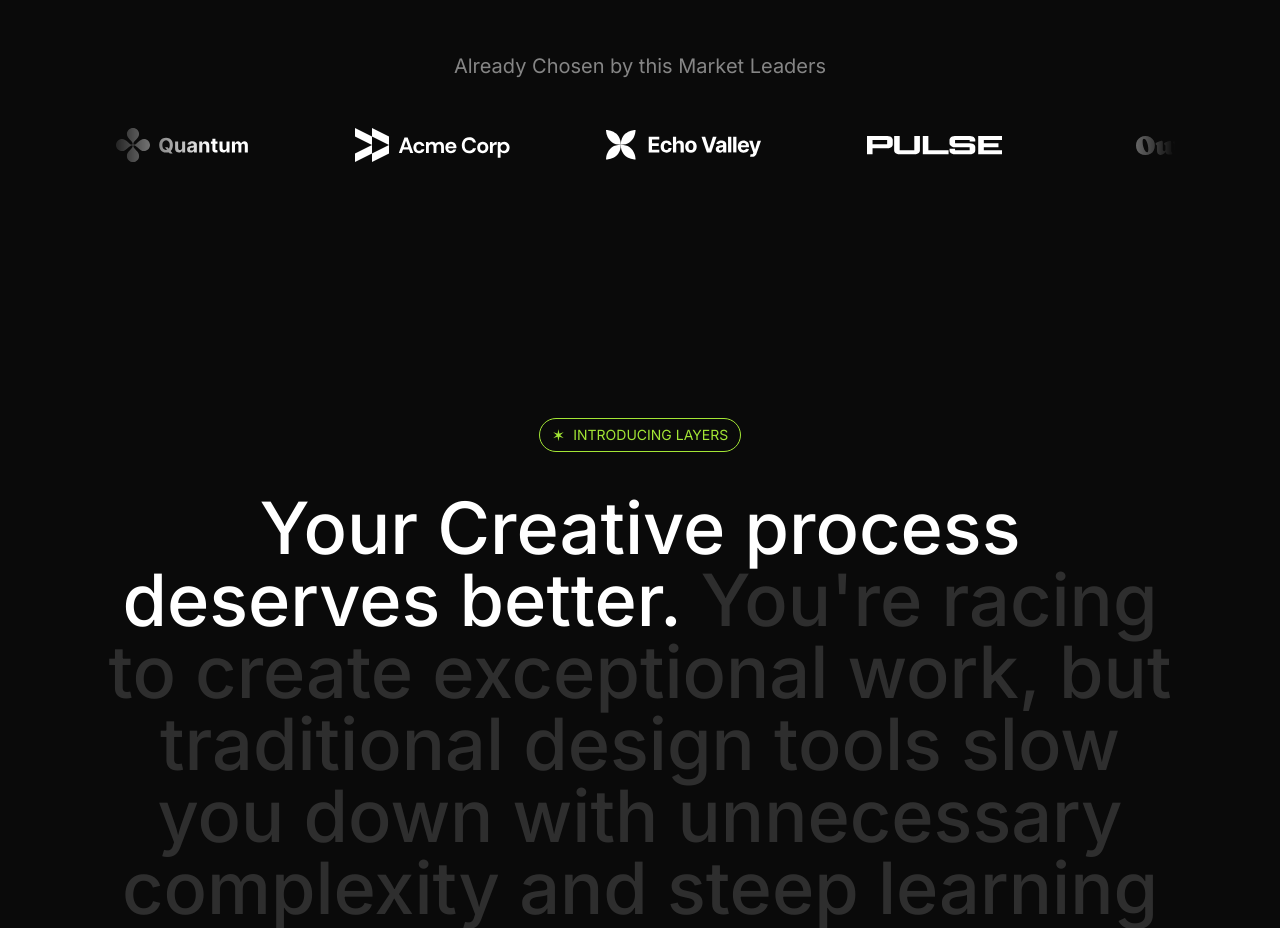
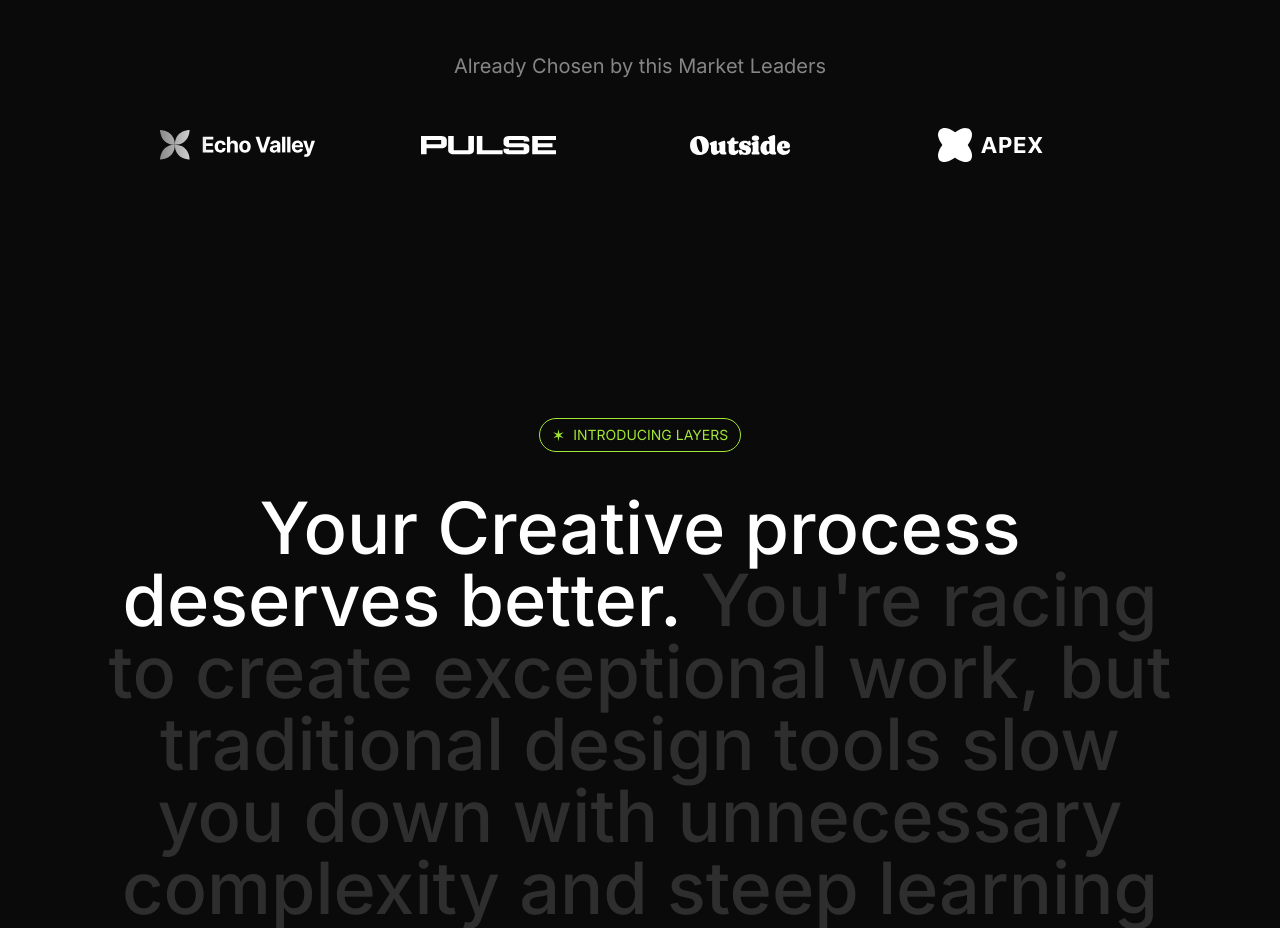
Before and after one commit to LOSTBOY-IS-DED/Layers, a Next.js app in the folder starter-template/: page / in a window 1280 px wide. Shown: the part 800-1728 px from the top of the page. Built offline with nearby package versions, Linux system fonts and the light colour scheme.

Commit message:
logoticker animation done

```diff
--- a/starter-template/src/sections/LogoTicker.tsx
+++ b/starter-template/src/sections/LogoTicker.tsx
@@ -1,3 +1,7 @@
+"use client";
+
+import { Fragment } from "react";
+
 import quantumLogo from "@/assets/images/quantum.svg";
 import acmeLogo from "@/assets/images/acme-corp.svg";
 import echoValleyLogo from "@/assets/images/echo-valley.svg";
@@ -7,6 +11,7 @@
 import celestialLogo from "@/assets/images/celestial.svg";
 import twiceLogo from "@/assets/images/twice.svg";
 import Image from "next/image";
+import {motion} from "framer-motion"
 
 const logos = [
     { name: "Quantum", image: quantumLogo },
@@ -24,16 +29,27 @@
         <section className="py-24 overflow-x-clip">
             <div className="container">
                 <h3 className="text-center text-white/50 text-xl">Already Chosen by this Market Leaders </h3>
-                <div className="overflow-hidden mt-12 [mask-image:linear-gradient(to_right,_transparent,_black_10%,_black_90%,_transparent)]">
-                    <div className="flex gap-24 pr-24">
-                    {logos.map((logo) => (
+                <div className=" flex overflow-hidden mt-12 [mask-image:linear-gradient(to_right,_transparent,_black_10%,_black_90%,_transparent)]">
+                    <motion.div animate={{
+                        x : "-50%"
+                    }} transition={{
+                        duration : 30 ,
+                        ease : "linear" ,
+                        repeat : Infinity
+                    }} className="flex flex-none gap-24 pr-24">
+                    {Array.from({length : 2}).map((_ , i) => (
+                        <Fragment key={i}>
+                        {logos.map((logo) => (
                         <Image
                             src={logo.image}
                             key={logo.name}
                             alt={logo.name}
                         />
                     ))}
-                    </div>
+                        </Fragment>
+                    ))}
+
+                    </motion.div>
                 </div>
             </div>
         </section>
```
